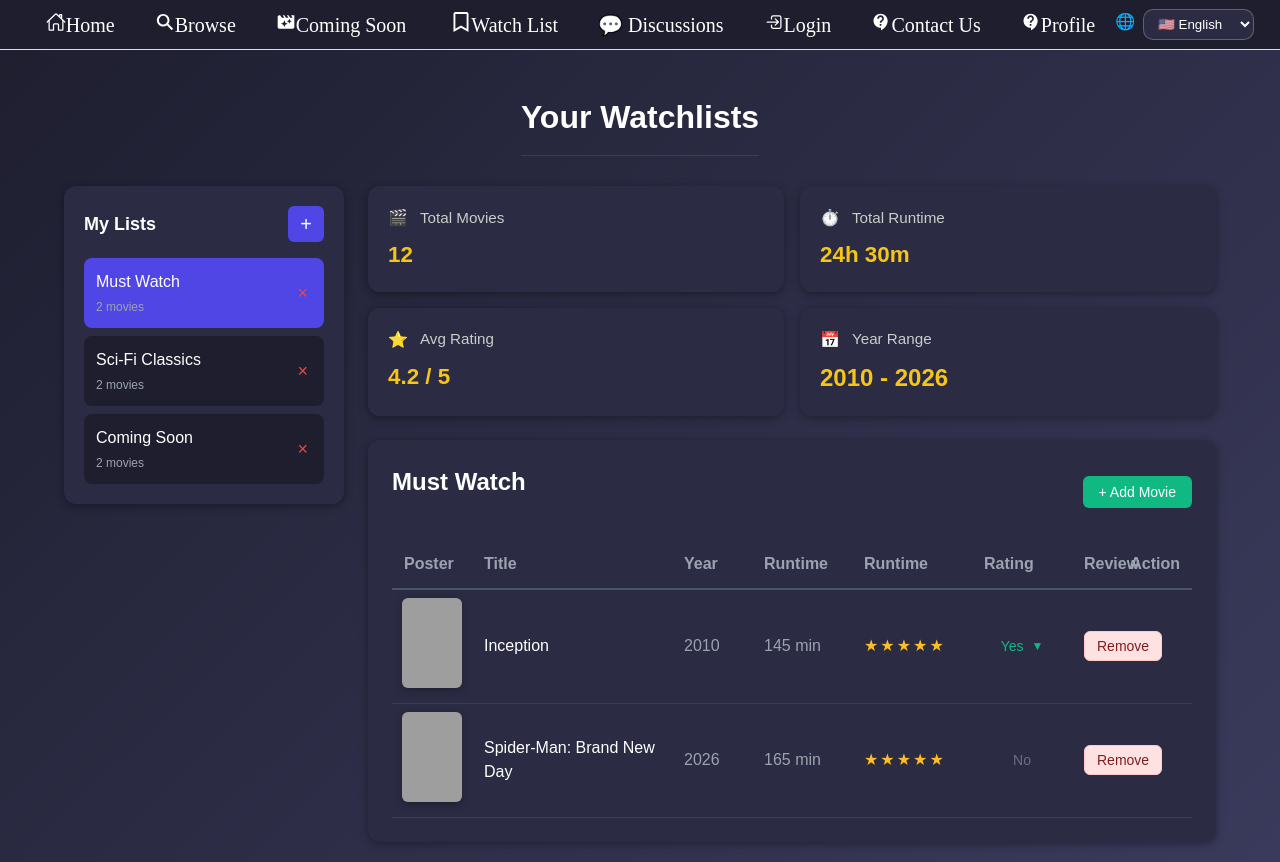
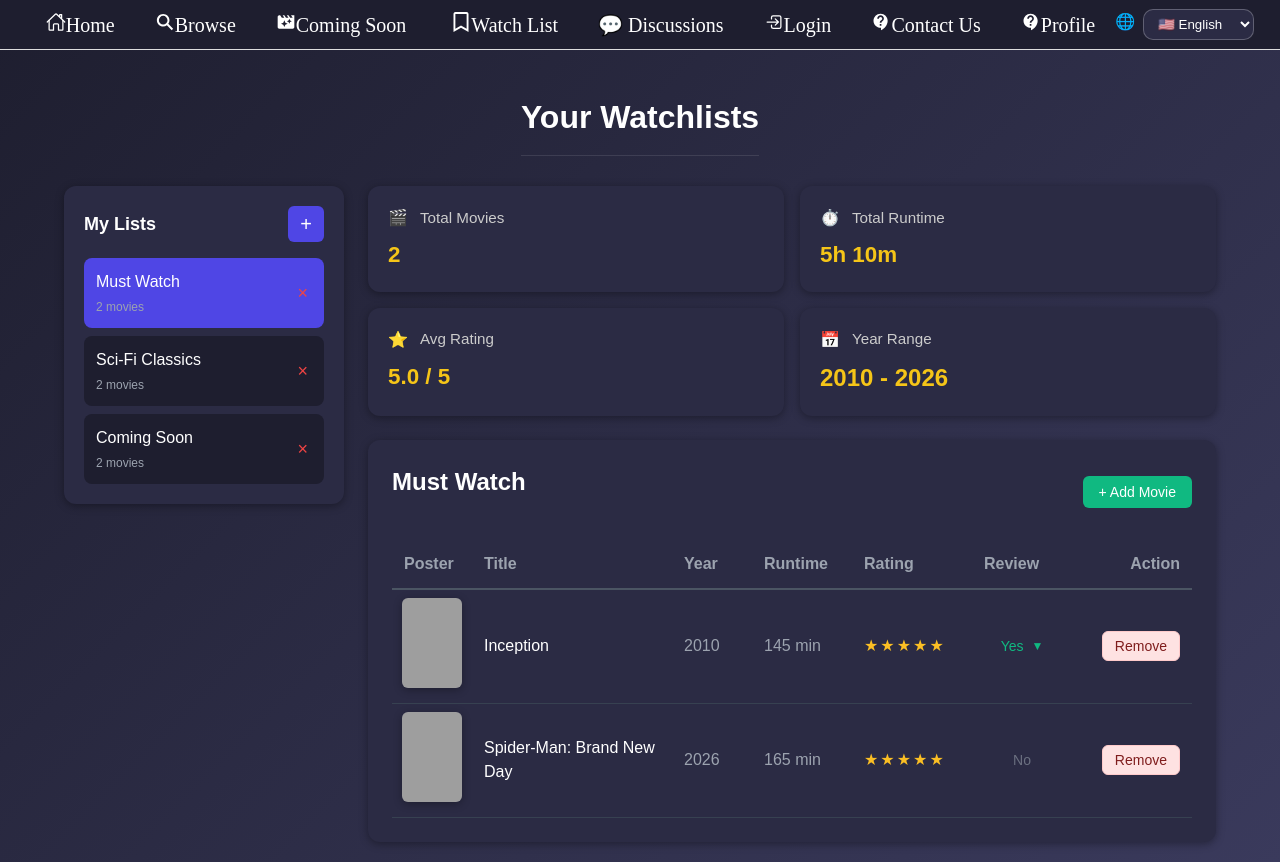
Before and after one commit to ling027/csc47300-team-spider, a React (Vite) app in the folder Movie_Rating_app/: page /watchlist in a window 1280 px wide. Built offline with nearby package versions, Linux system fonts and the light colour scheme; grey boxes are pictures that could not be loaded.

Commit message:
updated watchlist to correctly calculate list metrics

```diff
--- a/Movie_Rating_app/src/view/WatchListPage/watchlist.jsx
+++ b/Movie_Rating_app/src/view/WatchListPage/watchlist.jsx
@@ -75,11 +75,51 @@ const initialListsData = [
 ];
 
 function getListStats(list) {
+  if (!list || !list.movies || list.movies.length === 0) {
+    return {
+      totalMovies: 0,
+      totalRuntime: '0h 0m',
+      avgRating: '0.0',
+      yearRange: '—'
+    };
+  }
+
+  // Calculate total movies
+  const totalMovies = list.movies.length;
+
+  // Calculate total runtime (sum of all runtimes in minutes)
+  const totalRuntimeMinutes = list.movies.reduce((sum, movie) => {
+    const runtime = typeof movie.runtime === 'number' ? movie.runtime : parseInt(movie.runtime) || 0;
+    return sum + runtime;
+  }, 0);
+  const hours = Math.floor(totalRuntimeMinutes / 60);
+  const minutes = totalRuntimeMinutes % 60;
+  const totalRuntime = `${hours}h ${minutes}m`;
+
+  // Calculate average rating
+  const totalRating = list.movies.reduce((sum, movie) => {
+    const rating = typeof movie.rating === 'number' ? movie.rating : parseFloat(movie.rating) || 0;
+    return sum + rating;
+  }, 0);
+  const avgRating = (totalRating / totalMovies).toFixed(1);
+
+  // Calculate year range
+  const years = list.movies
+    .map(movie => typeof movie.year === 'number' ? movie.year : parseInt(movie.year))
+    .filter(year => !isNaN(year));
+
+  let yearRange = '—';
+  if (years.length > 0) {
+    const minYear = Math.min(...years);
+    const maxYear = Math.max(...years);
+    yearRange = minYear === maxYear ? `${minYear}` : `${minYear} - ${maxYear}`;
+  }
+
   return {
-    totalMovies: 12,
-    totalRuntime: '24h 30m',
-    avgRating: '4.2',
-    yearRange: '2010 - 2026'
+    totalMovies,
+    totalRuntime,
+    avgRating,
+    yearRange
   };
 }
 const renderStars = (rating) => {
@@ -390,7 +430,6 @@ function WatchList() {
                           <th>Title</th>
                           <th>Year</th>
                           <th>Runtime</th>
-                          <th>Runtime</th>
                           <th>Rating</th>
                           <th>Review</th>
                           <th className="right">Action</th>
@@ -453,7 +492,7 @@ function WatchList() {
                             </tr>
                             {movie.review && expandedReviews.has(movie.id) && (
                               <tr className="review-row">
-                                <td colSpan="7" className="review-content-cell">
+                                <td colSpan="6" className="review-content-cell">
                                   <div className="review-content">
                                     <p>{movie.review}</p>
                                   </div>
```
